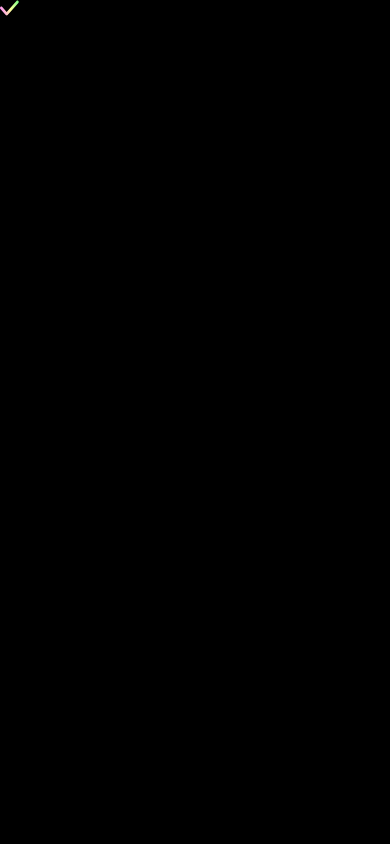
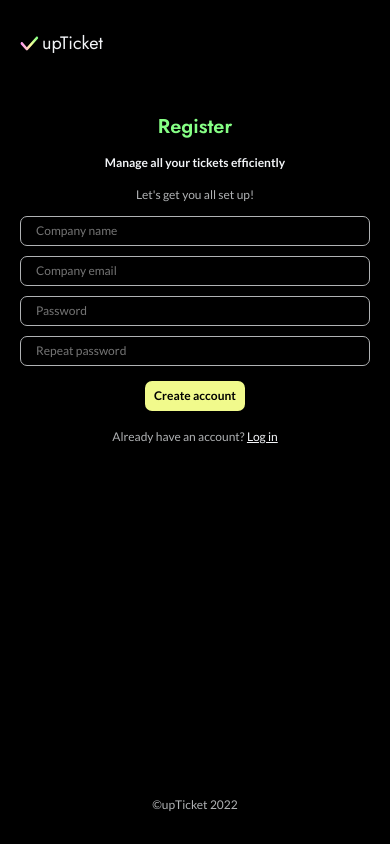
Before and after one commit to mclbdn/upTicket, a React (Create React App) app in the folder client/: page /signup in a window 390 px wide. Built offline with nearby package versions, Linux system fonts and the light colour scheme.

Commit message:
Add sign up page for mobile

```diff
--- a/client/src/components/homepage/Features.js
+++ b/client/src/components/homepage/Features.js
@@ -1,5 +1,5 @@
 import React from "react";
-import styles from "./NewFeatures.module.scss";
+import styles from "./Features.module.scss";
 import { FontAwesomeIcon } from "@fortawesome/react-fontawesome";
 import { faHourglassEmpty, faDollar, faChartSimple, faEyeSlash, faScrewdriverWrench, faEarthAmerica } from "@fortawesome/free-solid-svg-icons";
 import SingleFeature from "./SingleFeature";
--- a/client/src/components/homepage/Hero.module.scss
+++ b/client/src/components/homepage/Hero.module.scss
@@ -70,6 +70,7 @@
         border: 1px solid red;
         text-align: center;
         border-radius: 7px;
+        cursor: pointer;
       }
 
       .login_btn {
--- a/client/src/pages/NewSignUpPage.js
+++ b/client/src/pages/NewSignUpPage.js
@@ -11,6 +11,40 @@ const NewSignUpPage = () => {
           <p>upTicket</p>
         </div>
       </nav>
+      <div className={styles.left_and_right_containers}>
+        <div className={styles.left_side_container}>
+          <h1 className={styles.h1}>You’re only a few clicks away from creating your upTicket account </h1>
+          <div className={styles.white_vertical_line}></div>
+        </div>
+        <div className={styles.right_side_container}>
+          <h1 className={styles.h1}>Register</h1>
+          <p className={styles.under_header_para}>Manage all your tickets efficiently</p>
+          <p className={styles.under_para_para}>Let's get you all set up!</p>
+          <form className={styles.form}>
+            <label htmlFor="companyName" className={styles.label}>
+              Company name
+            </label>
+            <input type="text" name="companyName" id="companyName" required minLength={2} maxLength={128} placeholder="Company name" />
+            <label htmlFor="companyEmail" className={styles.label}>
+              Company email
+            </label>
+            <input type="email" name="companyEmail" id="companyEmail" required minLength={4} maxLength={128} placeholder="Company email" />
+            <label htmlFor="password" className={styles.label}>
+              Password
+            </label>
+            <input type="password" name="password" id="password" required minLength={8} maxLength={128} placeholder="Password" />
+            <label htmlFor="repeatPassword" className={styles.label}>
+              Repeat password
+            </label>
+            <input type="password" name="repeatPassord" id="repeatPassword" required minLength={8} maxLength={128} placeholder="Repeat password" />
+            <button type="submit">Create account</button>
+          </form>
+          <p className={styles.under_button_para}>
+            Already have an account? <a href="/login">Log in</a>
+          </p>
+          <p className={styles.copyright_para}>©upTicket 2022</p>
+        </div>
+      </div>
     </main>
   );
 };
--- a/client/src/pages/NewSignUpPage.module.scss
+++ b/client/src/pages/NewSignUpPage.module.scss
@@ -1,5 +1,187 @@
 @import "../styles/vars";
 
 main {
+  color: $new-off-white-color;
+  font-family: "Jost", sans-serif;
 
+  nav {
+    padding: 30px 20px 0;
+
+    .logo {
+      display: flex;
+      align-items: center;
+
+      .logo_img {
+        width: 19px;
+        height: 15px;
+
+        @media screen and (min-width: 744px) {
+          width: 25px;
+          height: 20px;
+        }
+      }
+
+      p {
+        margin-left: 3px;
+        font-size: 18px;
+
+        @media screen and (min-width: 744px) {
+          font-size: 24px;
+        }
+      }
+    }
+
+    @media screen and (min-width: 744px) {
+      padding: 30px 40px 60px;
+    }
+  }
+
+  .left_and_right_containers {
+    display: block;
+
+
+    .left_side_container {
+      display: none;
+
+      h1 {
+        color: $new-off-white-color;
+        font-weight: 600;
+        font-size: 27px;
+        line-height: 100%;
+        margin-top: 60px;
+        max-width: 37%;
+        text-align: left;
+      }
+
+      @media screen and (min-width: 744px) {
+        display: block;
+      }
+
+      .white_vertical_line {
+        position: absolute;
+        content: "";
+        width: .3px;
+        background-color: $new-off-white-color;
+        height: 100vh;
+        left: 40%;
+        top: 0;
+      }
+    }
+
+    h1 {
+      color: $green-color;
+      font-weight: 600;
+      font-size: 20px;
+      text-align: center;
+      line-height: 100%;
+      margin-top: 60px;
+
+      @media screen and (min-width: 744px) {
+        font-size: 27px;
+        text-align: left;
+      }
+    }
+
+    .under_header_para {
+      font-family: "Lato", sans-serif;
+      font-weight: 700;
+      line-height: 100%;
+      font-size: 12px;
+      text-align: center;
+      margin-top: 20px;
+      margin-bottom: 20px;
+    }
+
+    .under_para_para {
+      font-family: "Lato", sans-serif;
+      font-size: 12px;
+      line-height: 100%;
+      font-weight: 400;
+      text-align: center;
+      margin-bottom: 15px;
+      color: $darker-gray;
+    }
+
+    form {
+      width: calc(100% - 40px);
+      margin: 0 auto;
+      display: flex;
+      flex-direction: column;
+
+      label {
+        border-width: 0 !important;
+        clip: rect(1px, 1px, 1px, 1px) !important;
+        height: 1px !important;
+        overflow: hidden !important;
+        padding: 0 !important;
+        position: absolute !important;
+        white-space: nowrap !important;
+        width: 1px !important;
+      }
+
+      input {
+        font-family: "Lato", sans-serif;
+        font-size: 12px;
+        font-weight: 400;
+        color: $darker-gray;
+        outline: none;
+        padding-left: 15px;
+        margin-bottom: 10px;
+        height: 30px;
+        line-height: 30px;
+        border: 1px solid $darker-gray;
+        border-radius: 7px;
+        background-color: transparent;
+
+        &:last-of-type {
+          margin-bottom: 15px;
+        }
+      }
+
+      button {
+        cursor: pointer;
+        width: 100px;
+        height: 30px;
+        background-color: $new-yellow-color;
+        border: none;
+        border-radius: 7px;
+        font-family: "Lato", sans-serif;
+        font-size: 12px;
+        font-weight: 700;
+        margin: 0 auto;
+      }
+    }
+
+    .under_button_para {
+      font-family: "Lato", sans-serif;
+      font-size: 12px;
+      line-height: 100%;
+      font-weight: 400;
+      text-align: center;
+      margin-top: 20px;
+      color: $darker-gray;
+
+      a {
+        color: $new-off-white-color;
+      }
+    }
+
+    .copyright_para {
+      font-family: "Lato", sans-serif;
+      font-size: 12px;
+      width: fit-content;
+      margin: 0 auto;
+      color: $darker-gray;
+      position: absolute;
+      bottom: 30px;
+      left: 0;
+      right: 0;
+    }
+
+    @media screen and (min-width: 744px) {
+      display: flex;
+      width: calc(100% - 80px);
+      margin: 0 auto;
+    }
+  }
 }
```
Also changed, not shown: client/src/components/homepage/Features.module.scss (renamed from client/src/components/homepage/NewFeatures.module.scss).
